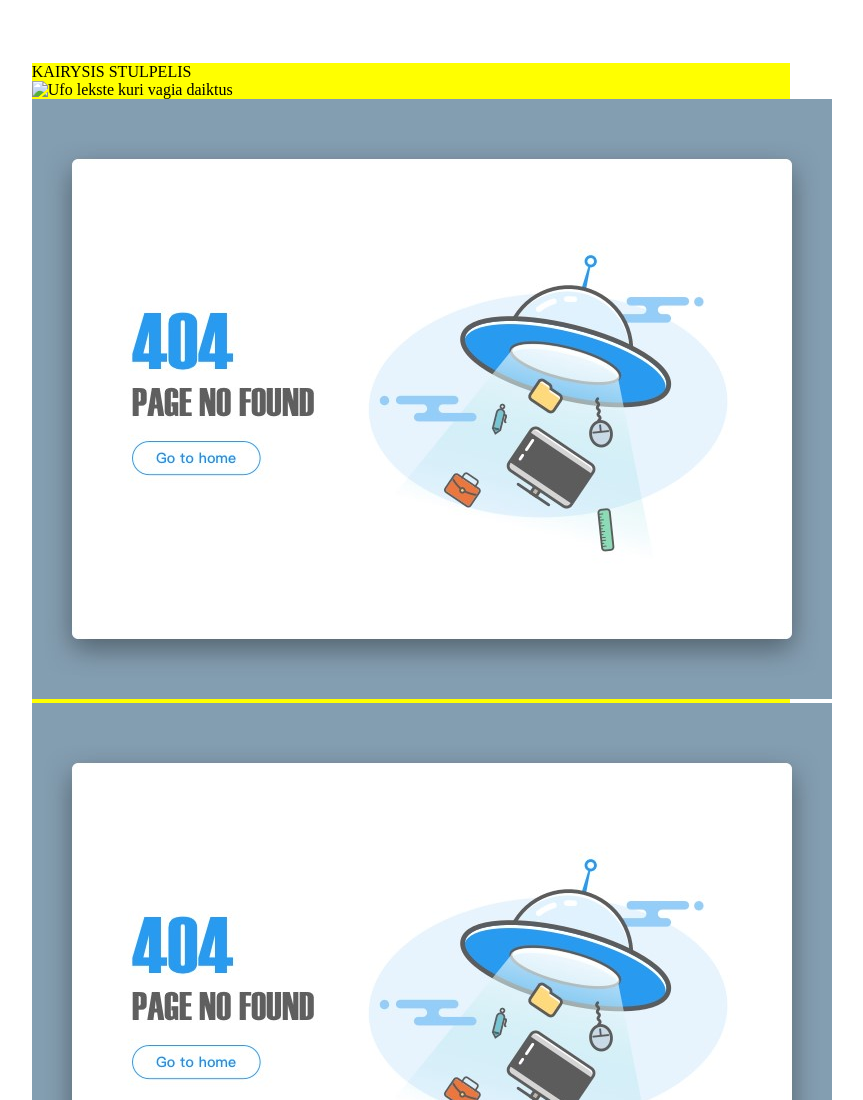
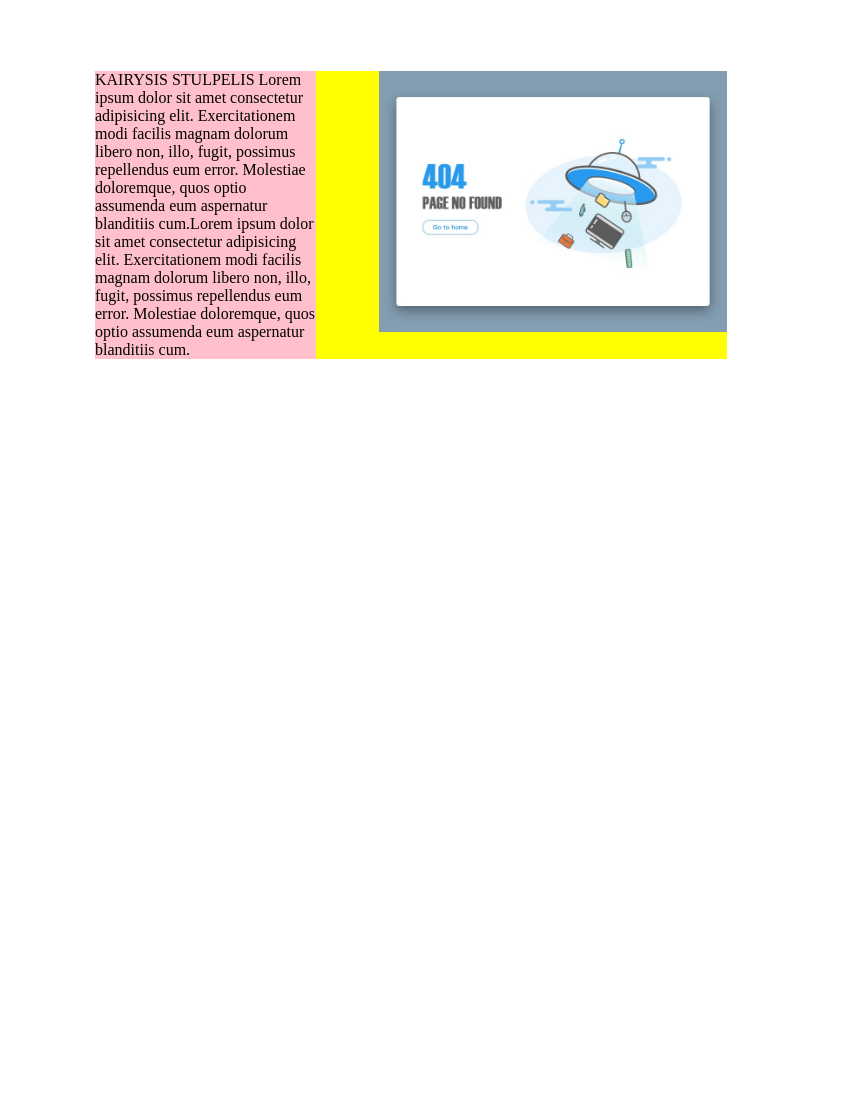
Before and after one commit to liliiavint/48-grupe-ufo, a website: page index.html in a window 1280 px wide. Shown: the top 1100 px of the page, without its empty margins (229-1092 px from the left). After the commit the page ends 800 px from the top, so only its background shows below. Drawn offline with Linux system fonts and the light colour scheme.

Commit message:
CSS tev ir syn

```diff
--- a/index.html
+++ b/index.html
@@ -1,37 +1,53 @@
 <!DOCTYPE html>
 <html lang="en">
+
 <head>
     <meta charset="UTF-8">
     <meta name="viewport" content="width=device-width, initial-scale=1.0">
     <title>Ufo</title>
 </head>
-<body style = "background-color: white;">
-    <div style="background-color:yellow; width: 60%; margin-top: 5%; margin-left: 20%;">
-        <div>
-        KAIRYSIS STULPELIS
+
+<body style="background-color: white;">
+    <div style="display: inline-block; background-color: yellow; width: 50%; margin-top: 5%; margin-left: 25%;">
+        <div style="background-color: pink; width: 35%; float: left;">
+            KAIRYSIS STULPELIS Lorem ipsum dolor sit amet consectetur adipisicing elit. Exercitationem modi facilis magnam dolorum libero non, illo, fugit, possimus repellendus eum error. Molestiae doloremque, quos optio assumenda eum aspernatur blanditiis cum.Lorem ipsum dolor sit amet consectetur adipisicing elit. Exercitationem modi facilis magnam dolorum libero non, illo, fugit, possimus repellendus eum error. Molestiae doloremque, quos optio assumenda eum aspernatur blanditiis cum.
+        </div>
+        <img style="width: 55%; float: right;" src="./img/ufo.jpg" alt="Ufo lekste kuri vagia daiktus">
     </div>
-    <div >
+</body>
 
-        <img src="" alt="Ufo lekste kuri vagia daiktus">
-        <img src="img/ufo.jpg" alt="Ufo lekste kuri vagia daiktus">
-        <img src="./img/ufo.jpg" alt="Ufo lekste kuri vagia daiktus">
-        <img src="../img/ufo.jpg" alt="Ufo lekste kuri vagia daiktus">
-    </div>
-    </body>
 </html>
+
 <!--
-Stiliaus savibes rasymo sablonas:
-    pavadinimes: reiksme;
-    pavadinimes-ia-keturiu-daliu: reiksme1 reiksme2, reiksme3;
 
-    background-color: yellow;
+Stiliaus savybes rasymo sablonas:
+pavadinimas: reiksme;
+pavadinimas-is-keturiu-daliu: reiksme1 reiksme2 reiksme3;
 
-    width: 50%;
+background-color: yellow;
 
-    margin: 10%; atstumas iki kitu visomis kryptimus
-    margin:top;
-    margin:left;
-    margin:right;
-    margin;
+width: 50%;
 
- -->
+margin: 10%;                atstumas iki kitu elementu visomis kryptimis
+margin-top: 10%;
+margin-right: 10%;
+margin-bottom: 10%;
+margin-left: 10%;
+
+float: left;                priverstinis elemento stumimas horizontaliai
+float: right;
+
+display: block;             deliojasi is virsaus i apacia ir uzima maksimaliai vietos horizontaliai
+display: inline;            deliojasi kaip tekstas, <a>, <span>
+display: none;              neatvaizduojamas elementas
+display: inline-block;      deliojasi horizontaliai, bet stengiasi nevirsyti tevo plocio
+
+font-size: 20px;
+font-weight: bold;
+font-style: italic;
+font-family: Arial;
+color: red;
+text-decoration: underline;
+text-decoration: none;
+
+-->
```
